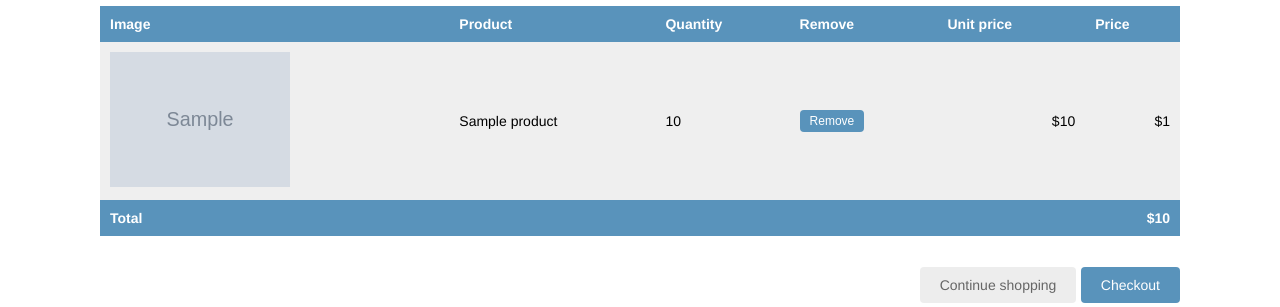
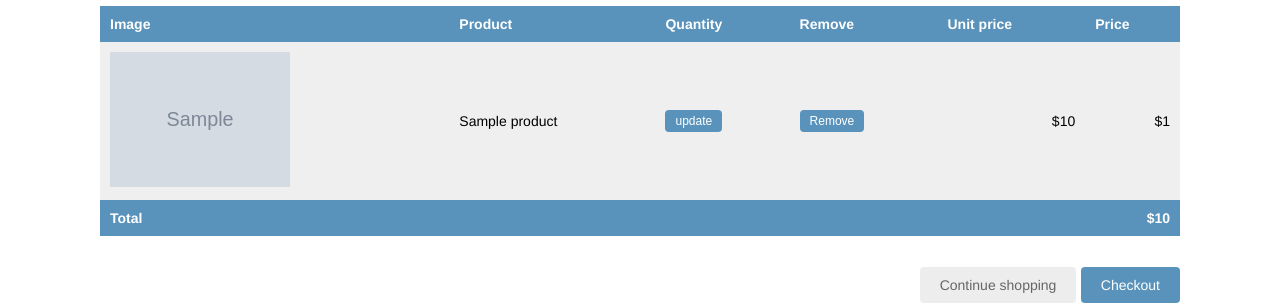
Before and after one commit to ABHISHEKGHARAMI/Ecommerce, a Django app: template myshop/cart/templates/cart/detail.html in a window 1280 px wide. Shown: the part 172-479 px from the top of the page. Run offline with Django 5.2, Linux system fonts and the light colour scheme; the template is opened without the code that fills it: most values are stand-ins (such as "Sample title", 1, 10 or a date in 2020); grey boxes marked "Sample" are stand-in pictures.

Commit message:
Adding the update option for the customer .

```diff
--- a/myshop/cart/templates/cart/detail.html
+++ b/myshop/cart/templates/cart/detail.html
@@ -28,7 +28,14 @@
               </a>
             </td>
             <td>{{ product.name }}</td>
-            <td>{{ item.quantity }}</td>
+            <td>
+            <form action="{% url "cart:cart_add" product.id %}" method="post">
+               {{item.update_quantity_form.quantity}}
+               {{item.update_quantity_form.override}}
+               {% csrf_token %}
+               <input type="submit" value="update">
+            </form>
+            </td>
             <td>
               <form action="{% url "cart:cart_remove" product.id %}" method="post">
                 <input type="submit" value="Remove">
```
